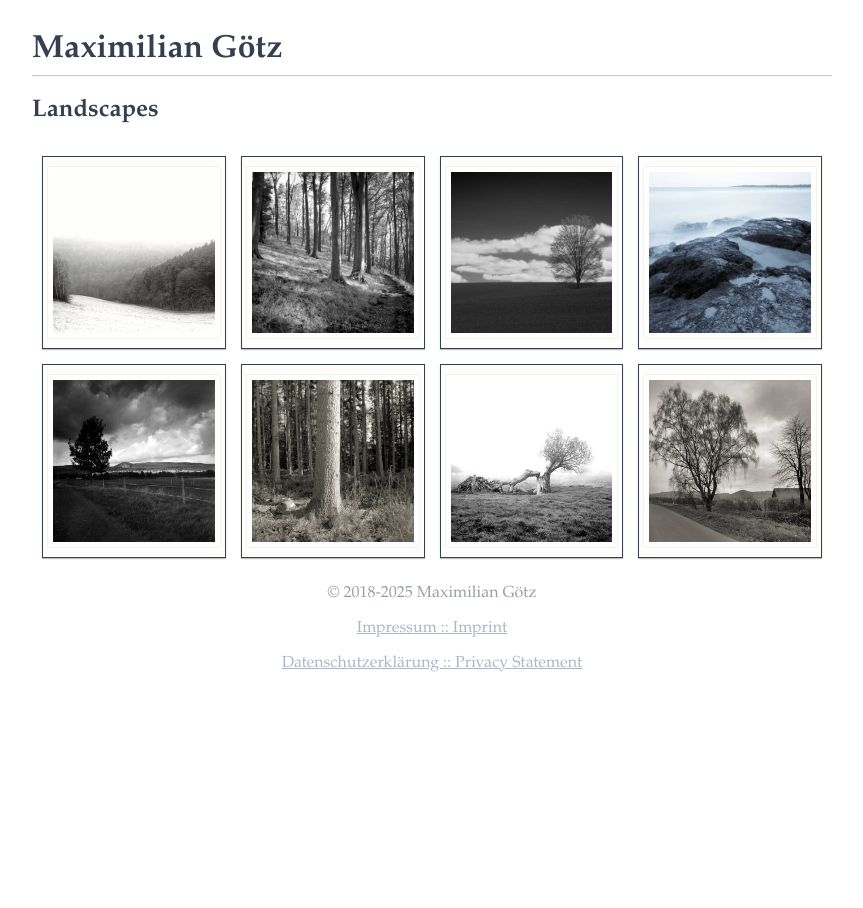
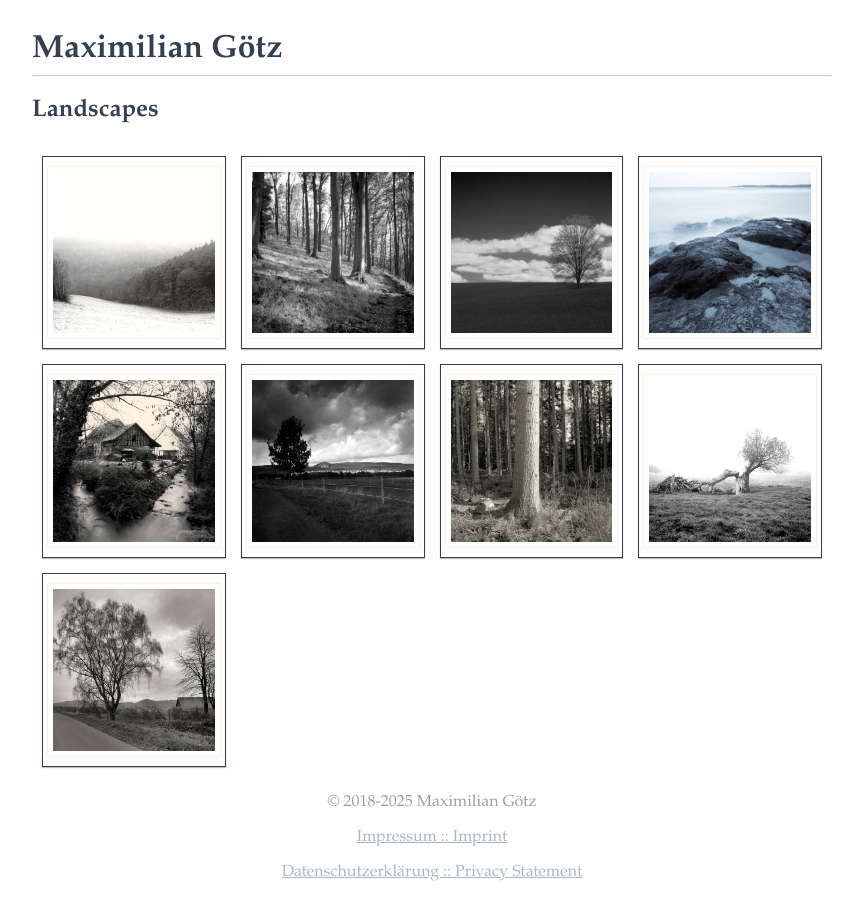
Before and after one commit to ImMaax/immaax.github.io, a Jekyll site: the page built from albums/landscapes.html, in a window 1280 px wide. Shown: the whole page, without its empty margins (208-1071 px from the left). Built offline with Jekyll 4.4.1, drawn with Linux system fonts in a browser that asks for light colours.

```diff
--- a/albums/landscapes.html
+++ b/albums/landscapes.html
@@ -20,6 +20,10 @@ photos:
     file: rocks-on-the-beach-iii.jpg
     details: "Digital photo"
   -
+    title: Old World
+    file: old-world.jpg
+    details: "Print on 18x24cm RC paper from a 6x7cm negative"
+  -
     title: Hirzstein Afar
     file: hirzstein-afar.jpg
     details: "Scan of 4x5 negative"
--- a/index.html
+++ b/index.html
@@ -6,7 +6,7 @@ gallery:
   - deterioration.jpg
   - rodenberg-alm.jpg
   - locked-lithed.jpg
-  - petals-lithed.jpg
+  - old-world.jpg
   - violator.jpg
   - between-the-trees.jpg
 albums:
```
Also changed, not shown: assets/img/photos/old-world.jpg (added).
